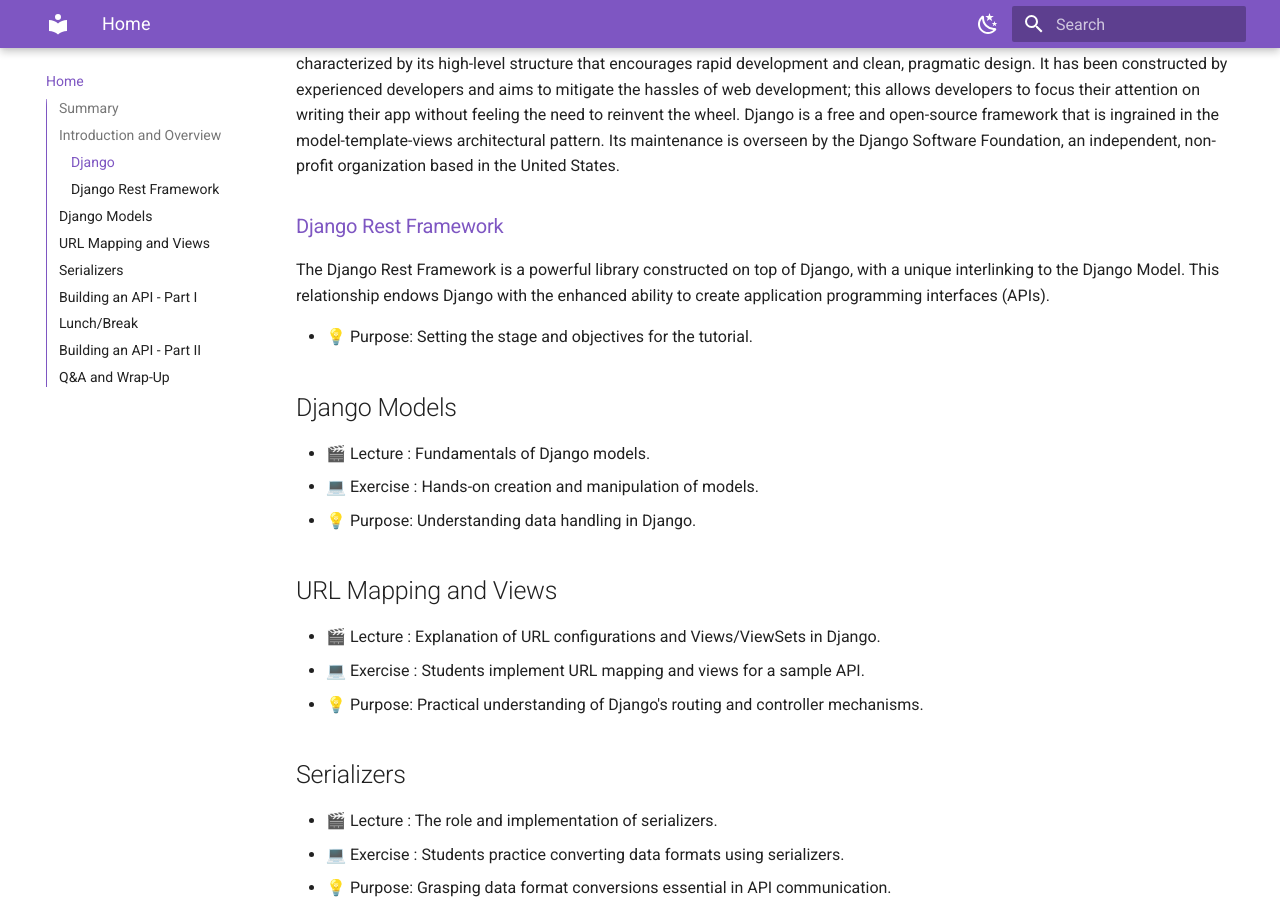
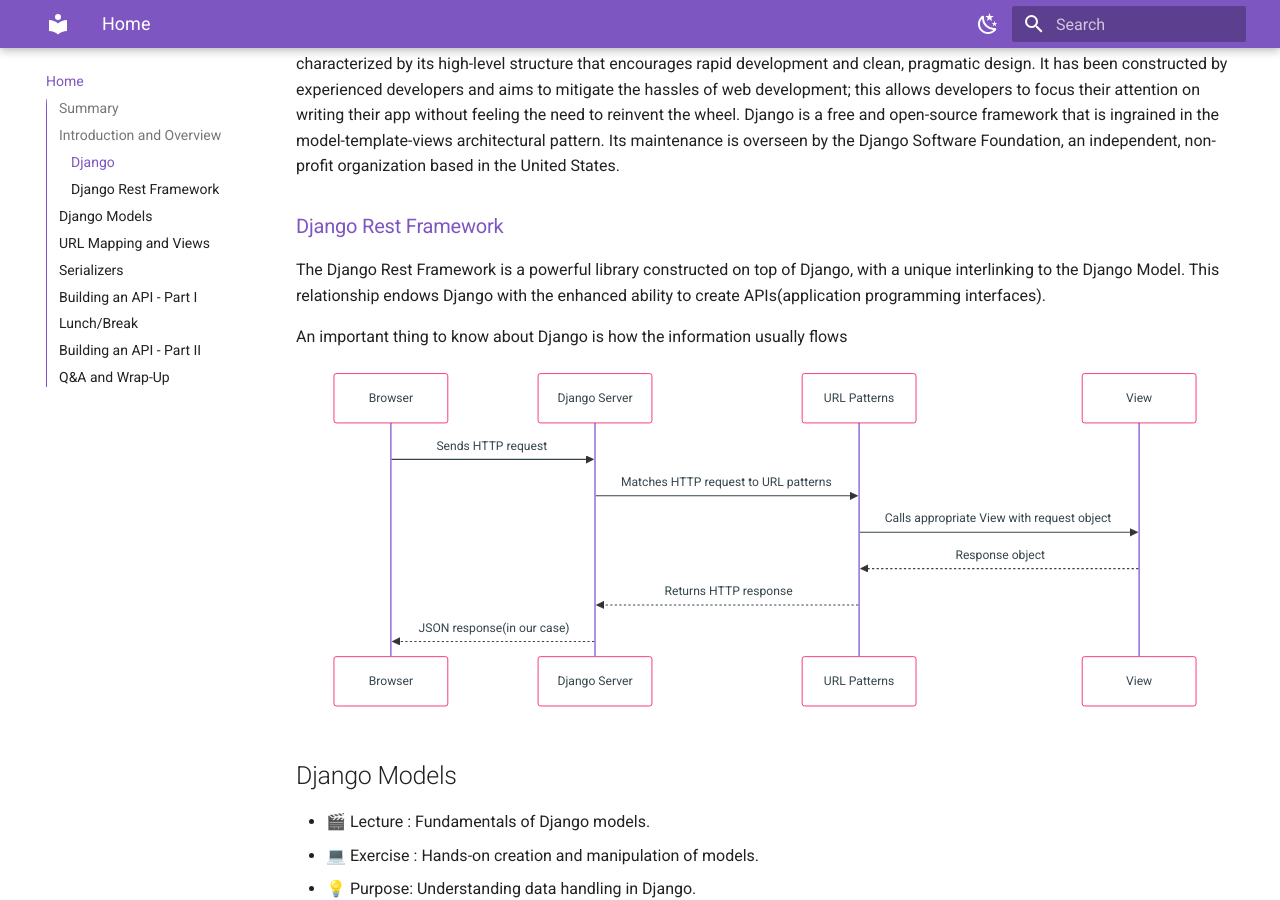
Before and after one commit to lipemorais/building-your-first-api-with-django-and-django-rest-framework, an MkDocs documentation site: the page built from docs/index.md, in a window 1280 px wide and 900 px high, scrolled down 691 px. Built offline with MkDocs 1.6.1 and Material for MkDocs 9.7.7, drawn with Linux system fonts in a browser that asks for light colours.

Commit message:
Expand introduction and add sequence diagram for Django in documentation
Added further explanation to the introduction of Django and Django Rest Framework and improved the wording for clarity. Additionally, a sequence diagram has been included to visually explain the flow of information in Django.

````diff
--- a/docs/index.md
+++ b/docs/index.md
@@ -25,10 +25,24 @@
 To start, we first need to understand what Django is. Django is the most popular web framework in the Python ecosystem, characterized by its high-level structure that encourages rapid development and clean, pragmatic design. It has been constructed by experienced developers and aims to mitigate the hassles of web development; this allows developers to focus their attention on writing their app without feeling the need to reinvent the wheel. Django is a free and open-source framework that is ingrained in the model-template-views architectural pattern. Its maintenance is overseen by the Django Software Foundation, an independent, non-profit organization based in the United States.
 
 ### [Django Rest Framework](https://www.django-rest-framework.org/)
-The Django Rest Framework is a powerful library constructed on top of Django, with a unique interlinking to the Django Model. This relationship endows Django with the enhanced ability to create application programming interfaces (APIs).
+The Django Rest Framework is a powerful library constructed on top of Django, with a unique interlinking to the Django Model. This relationship endows Django with the enhanced ability to create APIs(application programming interfaces).
 
-- 💡 Purpose: Setting the stage and objectives for the tutorial.
+An important thing to know about Django is how the information usually flows
 
+```mermaid
+sequenceDiagram
+    participant B as Browser
+    participant DS as Django Server
+    participant UP as URL Patterns
+    participant V as View
+
+    B->>DS: Sends HTTP request
+    DS->>UP: Matches HTTP request to URL patterns
+    UP->>V: Calls appropriate View with request object
+    V-->>UP: Response object
+    UP-->>DS: Returns HTTP response
+    DS-->>B: JSON response(in our case)
+```
 ## Django Models
 
 - 🎬 Lecture : Fundamentals of Django models.
````
